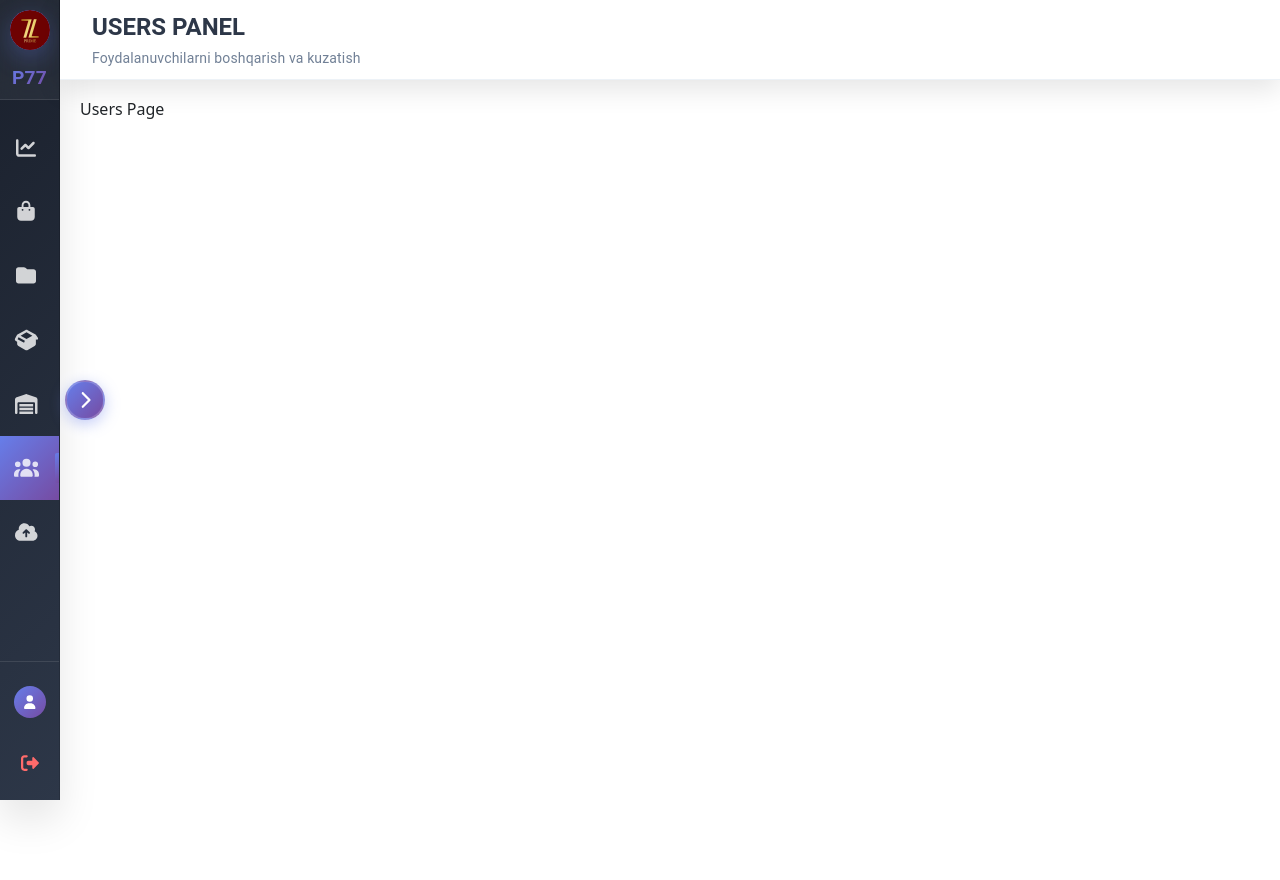
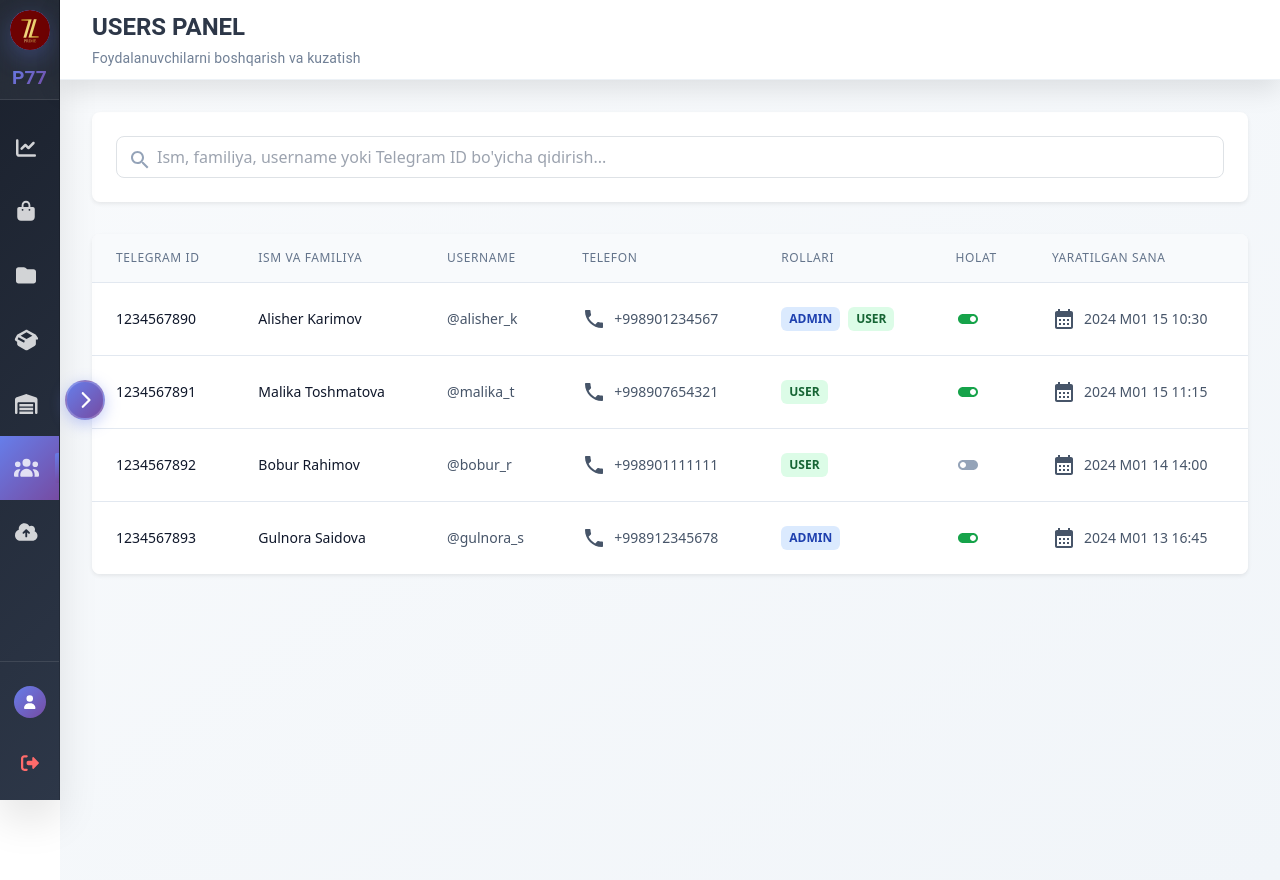
Before and after one commit to suhrob-qalandarov/prime-web-admin, a React (Create React App) app: page /users in a window 1280 px wide. Before the commit the page ends 800 px from the top, so only its background shows below. Built offline with nearby package versions, Linux system fonts and the light colour scheme.

Commit message:
Added default design to user.jsx

```diff
--- a/src/components/pages/user/user.jsx
+++ b/src/components/pages/user/user.jsx
@@ -1,14 +1,206 @@
-import React, { useState, useEffect } from 'react';
+"use client"
 
-const User = () => {
-    const [isLoading, setIsLoading] = useState(true);
+import { useState } from "react"
+import {
+    Search,
+    Person,
+    Phone,
+    AdminPanelSettings,
+    ToggleOn,
+    ToggleOff,
+    CalendarMonth,
+} from "@mui/icons-material"
+
+// Mock data for users
+const MOCK_USERS = [
+    {
+        telegramId: 1234567890,
+        firstName: "Alisher",
+        lastName: "Karimov",
+        username: "@alisher_k",
+        phone: "+998901234567",
+        roles: ["ADMIN", "USER"],
+        active: true,
+        createdAt: "2024-01-15T10:30:00",
+    },
+    {
+        telegramId: 1234567891,
+        firstName: "Malika",
+        lastName: "Toshmatova",
+        username: "@malika_t",
+        phone: "+998907654321",
+        roles: ["USER"],
+        active: true,
+        createdAt: "2024-01-15T11:15:00",
+    },
+    {
+        telegramId: 1234567892,
+        firstName: "Bobur",
+        lastName: "Rahimov",
+        username: "@bobur_r",
+        phone: "+998901111111",
+        roles: ["USER"],
+        active: false,
+        createdAt: "2024-01-14T14:00:00",
+    },
+    {
+        telegramId: 1234567893,
+        firstName: "Gulnora",
+        lastName: "Saidova",
+        username: "@gulnora_s",
+        phone: "+998912345678",
+        roles: ["ADMIN"],
+        active: true,
+        createdAt: "2024-01-13T16:45:00",
+    },
+]
+
+const Users = () => {
+    const [users, setUsers] = useState(MOCK_USERS)
+    const [searchTerm, setSearchTerm] = useState("")
+
+    // Filter users by search term
+    const filteredUsers = users.filter(
+        (user) =>
+            user.firstName.toLowerCase().includes(searchTerm.toLowerCase()) ||
+            user.lastName.toLowerCase().includes(searchTerm.toLowerCase()) ||
+            user.username.toLowerCase().includes(searchTerm.toLowerCase()) ||
+            user.telegramId.toString().includes(searchTerm),
+    )
+
+    // Format date
+    const formatDate = (dateString) => {
+        const date = new Date(dateString)
+        return date.toLocaleDateString("uz-UZ", {
+            month: "short",
+            day: "numeric",
+            year: "numeric",
+            hour: "2-digit",
+            minute: "2-digit",
+        })
+    }
+
+    // Get role badge color
+    const getRoleBadgeColor = (role) => {
+        switch (role) {
+            case "ADMIN":
+                return "bg-blue-100 text-blue-800"
+            case "USER":
+                return "bg-green-100 text-green-800"
+            default:
+                return "bg-slate-100 text-slate-800"
+        }
+    }
 
     return (
-        <div style={{ padding: '20px' }}>
-            <h1>Users Page</h1>
-            {/* Add your admin dashboard content here */}
+        <div className="min-h-screen bg-gradient-to-br from-slate-50 to-slate-100 p-6 md:p-8">
+            <div className="max-w-7xl mx-auto">
+                {/* Search */}
+                <div className="bg-white rounded-lg p-4 mb-8 shadow-sm flex flex-col sm:flex-row gap-4 items-center">
+                    <div className="flex-1 relative w-full">
+                        <Search className="absolute left-3 top-3 w-5 h-5 text-slate-400" />
+                        <input
+                            type="text"
+                            placeholder="Ism, familiya, username yoki Telegram ID bo'yicha qidirish..."
+                            value={searchTerm}
+                            onChange={(e) => setSearchTerm(e.target.value)}
+                            className="w-full pl-10 pr-4 py-2 border border-slate-200 rounded-lg focus:outline-none focus:ring-2 focus:ring-blue-500 focus:border-transparent"
+                        />
+                    </div>
+                </div>
+
+                {/* Users Table */}
+                <div className="bg-white rounded-lg shadow-sm overflow-hidden">
+                    <div className="overflow-x-auto">
+                        <table className="min-w-full divide-y divide-slate-200">
+                            <thead className="bg-slate-50">
+                            <tr>
+                                <th className="px-6 py-3 text-left text-xs font-medium text-slate-500 uppercase tracking-wider">
+                                    Telegram ID
+                                </th>
+                                <th className="px-6 py-3 text-left text-xs font-medium text-slate-500 uppercase tracking-wider">
+                                    Ism va Familiya
+                                </th>
+                                <th className="px-6 py-3 text-left text-xs font-medium text-slate-500 uppercase tracking-wider">
+                                    Username
+                                </th>
+                                <th className="px-6 py-3 text-left text-xs font-medium text-slate-500 uppercase tracking-wider">
+                                    Telefon
+                                </th>
+                                <th className="px-6 py-3 text-left text-xs font-medium text-slate-500 uppercase tracking-wider">
+                                    Rollari
+                                </th>
+                                <th className="px-6 py-3 text-left text-xs font-medium text-slate-500 uppercase tracking-wider">
+                                    Holat
+                                </th>
+                                <th className="px-6 py-3 text-left text-xs font-medium text-slate-500 uppercase tracking-wider">
+                                    Yaratilgan Sana
+                                </th>
+                            </tr>
+                            </thead>
+                            <tbody className="bg-white divide-y divide-slate-200">
+                            {filteredUsers.length === 0 ? (
+                                <tr>
+                                    <td colSpan="7" className="px-6 py-4 text-center text-slate-400">
+                                        <div className="flex flex-col items-center justify-center py-8">
+                                            <Person className="w-8 h-8 mb-2 opacity-50" />
+                                            <p className="text-sm">Foydalanuvchilar mavjud emas</p>
+                                        </div>
+                                    </td>
+                                </tr>
+                            ) : (
+                                filteredUsers.map((user) => (
+                                    <tr key={user.telegramId} className="hover:bg-slate-50">
+                                        <td className="px-6 py-4 whitespace-nowrap text-sm text-slate-900">
+                                            {user.telegramId}
+                                        </td>
+                                        <td className="px-6 py-4 whitespace-nowrap text-sm text-slate-900">
+                                            {user.firstName} {user.lastName}
+                                        </td>
+                                        <td className="px-6 py-4 whitespace-nowrap text-sm text-slate-600">
+                                            {user.username}
+                                        </td>
+                                        <td className="px-6 py-4 whitespace-nowrap text-sm text-slate-600">
+                                            <div className="flex items-center gap-2">
+                                                <Phone className="w-4 h-4" />
+                                                <span>{user.phone}</span>
+                                            </div>
+                                        </td>
+                                        <td className="px-6 py-4 whitespace-nowrap text-sm text-slate-600">
+                                            <div className="flex gap-2">
+                                                {user.roles.map((role) => (
+                                                    <span
+                                                        key={role}
+                                                        className={`${getRoleBadgeColor(role)} text-xs font-semibold px-2 py-1 rounded`}
+                                                    >
+                                                            {role}
+                                                        </span>
+                                                ))}
+                                            </div>
+                                        </td>
+                                        <td className="px-6 py-4 whitespace-nowrap text-sm text-slate-600">
+                                            {user.active ? (
+                                                <ToggleOn className="w-6 h-6 text-green-600" />
+                                            ) : (
+                                                <ToggleOff className="w-6 h-6 text-slate-400" />
+                                            )}
+                                        </td>
+                                        <td className="px-6 py-4 whitespace-nowrap text-sm text-slate-600">
+                                            <div className="flex items-center gap-2">
+                                                <CalendarMonth className="w-4 h-4" />
+                                                <span>{formatDate(user.createdAt)}</span>
+                                            </div>
+                                        </td>
+                                    </tr>
+                                ))
+                            )}
+                            </tbody>
+                        </table>
+                    </div>
+                </div>
+            </div>
         </div>
-    );
-};
+    )
+}
 
-export default User;
+export default Users
```
